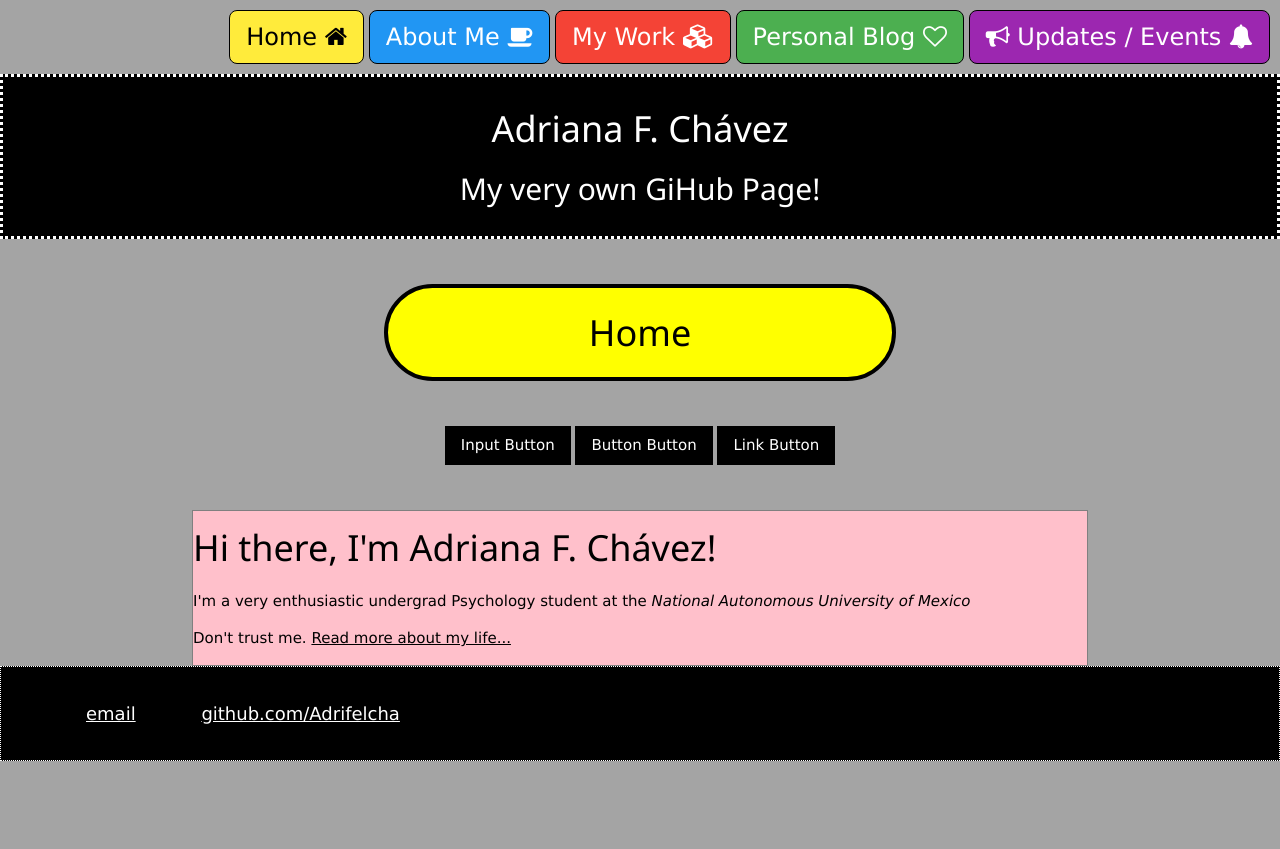
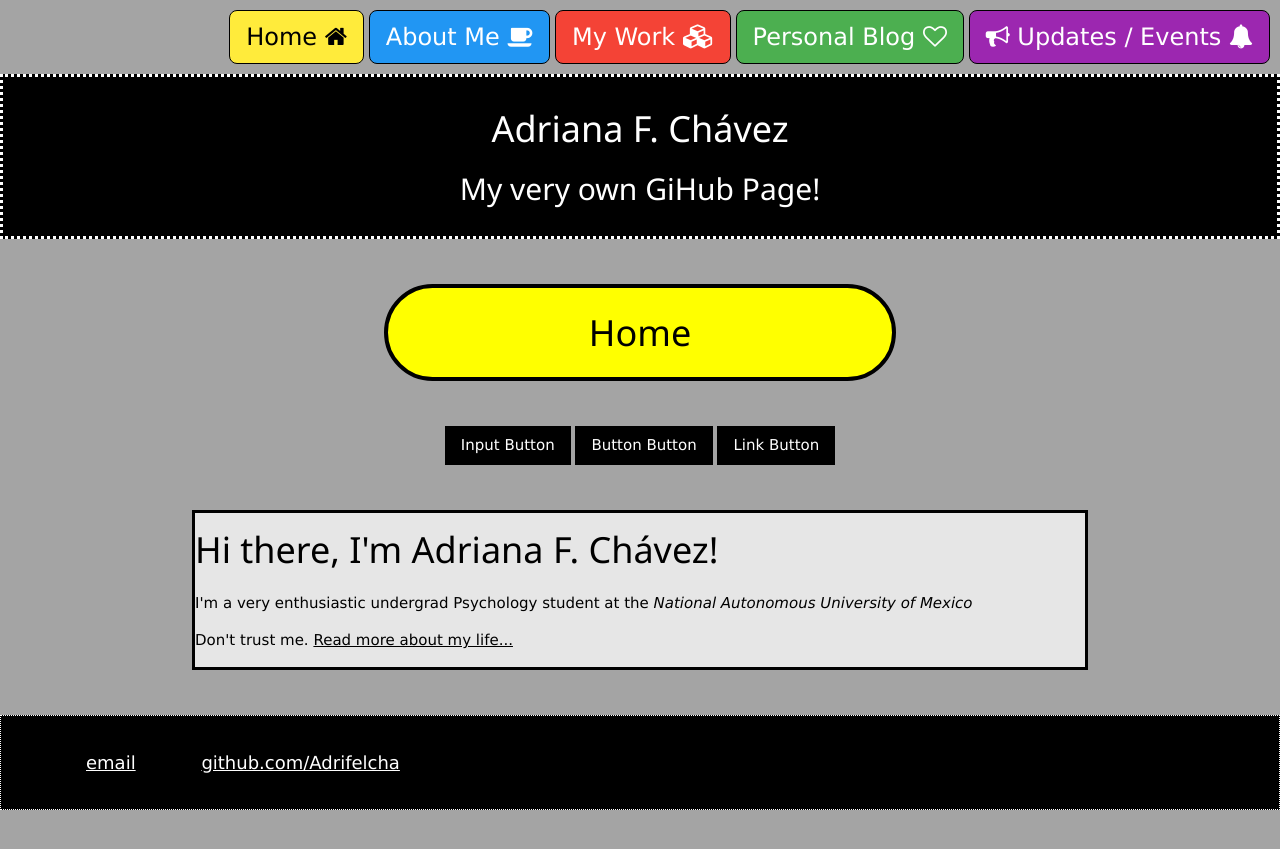
Before and after one commit to Adrifelcha/Adrifelcha-github.io, a Jekyll site: the page built from index.html, in a window 1280 px wide. Shown: the top 849 px of the page. Built offline with Jekyll 4.4.1, drawn with Linux system fonts in a browser that asks for light colours.

Commit message:
Update default.html

```diff
--- a/_layouts/default.html
+++ b/_layouts/default.html
@@ -67,10 +67,10 @@
 
 			div.container {
   				   width: 70%;
-    				   border: 1px solid gray;
+    				   border: 3px solid black;
 				   margin-right: auto;
     				   margin-left: auto;
-				   background-color: pink;
+				   background-color: #E6E6E6;
 			}
 
 			</style>
@@ -113,7 +113,7 @@
 
 			</div>
 
-
+			<br><br>
 			<footer>
 	    		<ul>
 	        		<li><a href="mailto:adrifelcha@gmail.com">email</a></li>
```
